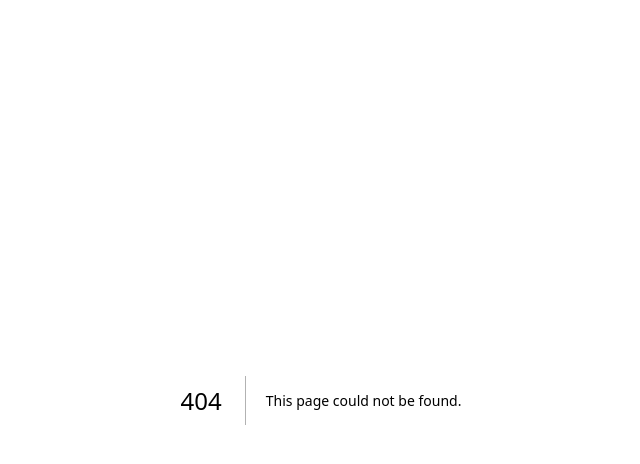
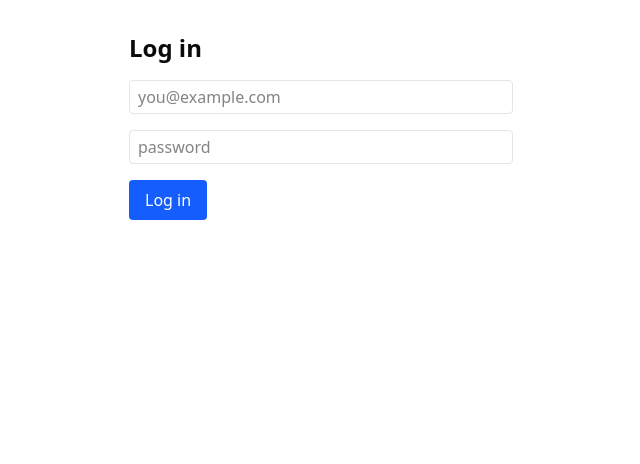
Before and after one commit to imrehov/gymprogress, a Next.js app: page /login in a window 1280 px wide. Before the commit this address had no page. Shown: the top 464 px of the page, without its empty margins (319-959 px from the left). Built offline with nearby package versions, Linux system fonts and the light colour scheme.

Commit message:
loginpage

```diff
--- /dev/null
+++ b/src/app/login/page.tsx
@@ -0,0 +1,65 @@
+'use client';
+
+import React, { useState } from "react";
+import { useRouter } from 'next/navigation';
+
+export default function LoginPage() {
+	const router = useRouter();
+	const [email, setEmail] = useState('');
+	const [password, setPassword] = useState('');
+	const [error, setError] = useState<string | null>(null);
+	const [busy, setBusy] = useState(false);
+
+	async function handleSubmit(e: React.FormEvent) {
+		e.preventDefault();
+		setBusy(true);
+		setError(null);
+
+		try {
+			const r = await fetch(`${process.env.NEXT_PUBLIC_API_URL}/v1/auth/login`, {
+				method: 'POST',
+				headers: { 'Content-Type': 'application/json' },
+				credentials: 'include',
+				body: JSON.stringify({ email, password }),
+			});
+
+			if (!r.ok) {
+				setError('Invalid email or password');
+				return;
+			}
+			router.push('/workout-calendar');
+		} finally {
+			setBusy(false);
+		}
+	}
+
+	return (
+		<main className="p-8 max-w-md mx-auto">
+			<h1 className="text-2xl font-bold mb-4">Log in</h1>
+			<form className="space-y-4" onSubmit={handleSubmit}>
+				<input
+					className="border rounded px-2 py-1 w-full"
+					type="email"
+					placeholder="you@example.com"
+					value={email}
+					onChange={e => setEmail(e.target.value)}
+				/>
+				<input
+					className="border rounded px-2 py-1 w-full"
+					type="password"
+					placeholder="password"
+					value={password}
+					onChange={e => setPassword(e.target.value)}
+				/>
+				{error && <p className="text-sm text-red-500">{error}</p>}
+				<button
+					type="submit"
+					disabled={busy}
+					className="bg-blue-600 text-white px-4 py-2 rounded"
+				>
+					{busy ? 'Logging in…' : 'Log in'}
+				</button>
+			</form>
+		</main>
+	);
+}
```
